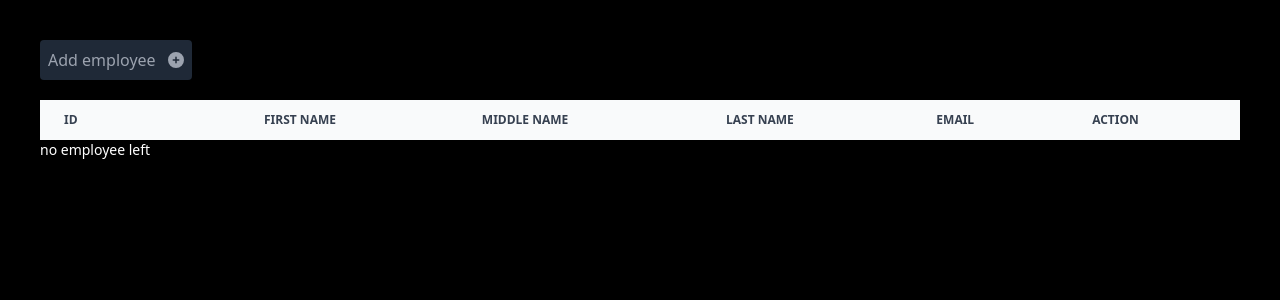
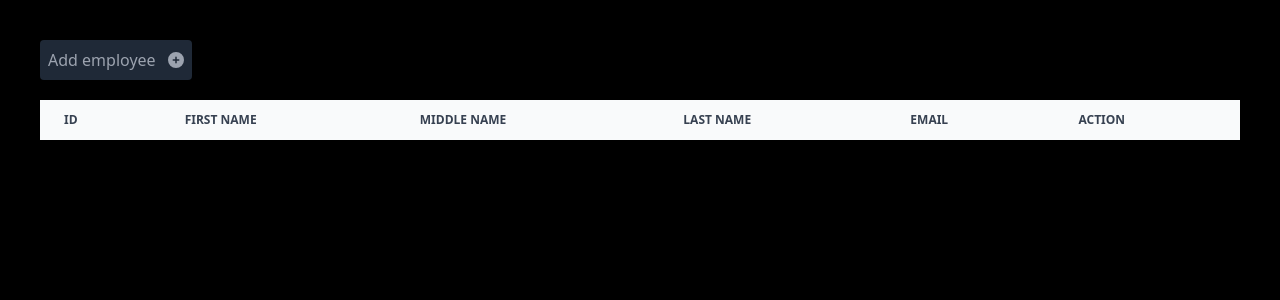
Before and after one commit to Mark-Alexis-Posadas/employee-list, a React (Vite) app: page / in a window 1280 px wide. Shown: the top 300 px of the page. Built offline with nearby package versions, Linux system fonts and the light colour scheme.

Commit message:
fixed name attribute value

```diff
--- a/src/components/Modal/Modal.jsx
+++ b/src/components/Modal/Modal.jsx
@@ -1,8 +1,4 @@
-import {
-  faCircleXmark,
-  faPaperPlane,
-  faPlane,
-} from "@fortawesome/free-solid-svg-icons";
+import { faCircleXmark, faPaperPlane } from "@fortawesome/free-solid-svg-icons";
 import { FontAwesomeIcon } from "@fortawesome/react-fontawesome";
 export default function Modal({
   dispatch,
@@ -19,7 +15,7 @@ export default function Modal({
             value={state.firstName}
             onChange={handleFieldChange}
             type="text"
-            name="first_name"
+            name="firstName"
             id="first_name"
             className="block py-2.5 px-0 w-full text-sm text-gray-900 bg-transparent border-0 border-b-2 border-gray-300 appearance-none dark:text-white dark:border-gray-600 dark:focus:border-blue-500 focus:outline-none focus:ring-0 focus:border-blue-600 peer"
           />
@@ -35,7 +31,7 @@ export default function Modal({
             value={state.middleName}
             onChange={handleFieldChange}
             type="text"
-            name="middle_name"
+            name="middleName"
             id="middle_name"
             className="block py-2.5 px-0 w-full text-sm text-gray-900 bg-transparent border-0 border-b-2 border-gray-300 appearance-none dark:text-white dark:border-gray-600 dark:focus:border-blue-500 focus:outline-none focus:ring-0 focus:border-blue-600 peer"
           />
@@ -52,7 +48,7 @@ export default function Modal({
             value={state.lastName}
             onChange={handleFieldChange}
             type="text"
-            name="last_name"
+            name="lastName"
             id="last_name"
             className="block py-2.5 px-0 w-full text-sm text-gray-900 bg-transparent border-0 border-b-2 border-gray-300 appearance-none dark:text-white dark:border-gray-600 dark:focus:border-blue-500 focus:outline-none focus:ring-0 focus:border-blue-600 peer"
           />
--- a/src/pages/EmployeeList/index.jsx
+++ b/src/pages/EmployeeList/index.jsx
@@ -34,9 +34,10 @@ const reducer = (state, action) => {
         ...state,
         submittedData: [...state.submittedData, { ...state }],
         firstName: "",
+        middleName: "",
         lastName: "",
         email: "",
-        isToggle: false,
+        isToggleModal: false,
       };
   }
 };
@@ -46,6 +47,7 @@ export default function EmployeeList() {
 
   const handleFieldChange = (e) => {
     const { name, value } = e.target;
+    console.log(name, value);
     dispatch({ type: "HANDLE_FIELD_CHANGE", field: name, value: value });
   };
 
@@ -71,13 +73,9 @@ export default function EmployeeList() {
             </tr>
           </thead>
           <tbody>
-            {state.submittedData.length === 0 ? (
-              <p className="text-white">no employee left</p>
-            ) : (
-              state.submittedData.map((item, index) => (
-                <EmployeeItem key={index} employee={item} dispatch={dispatch} />
-              ))
-            )}
+            {state.submittedData.map((item, index) => (
+              <EmployeeItem key={index} employee={item} dispatch={dispatch} />
+            ))}
           </tbody>
         </table>
       </div>
```
